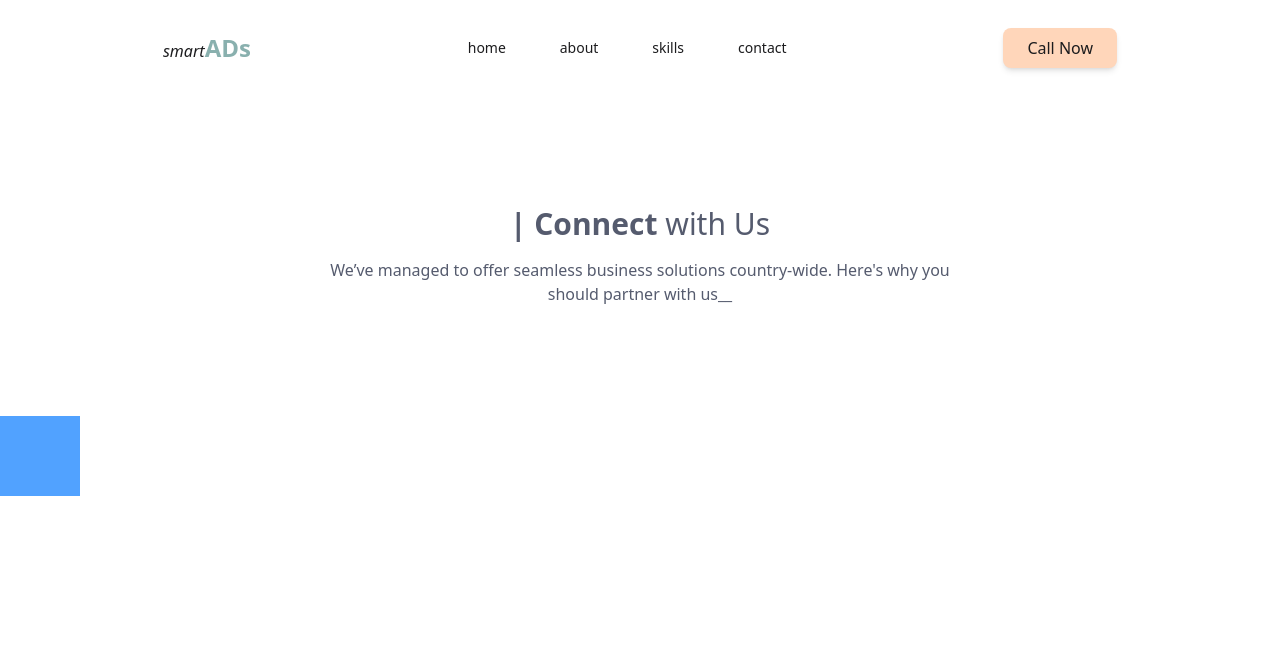
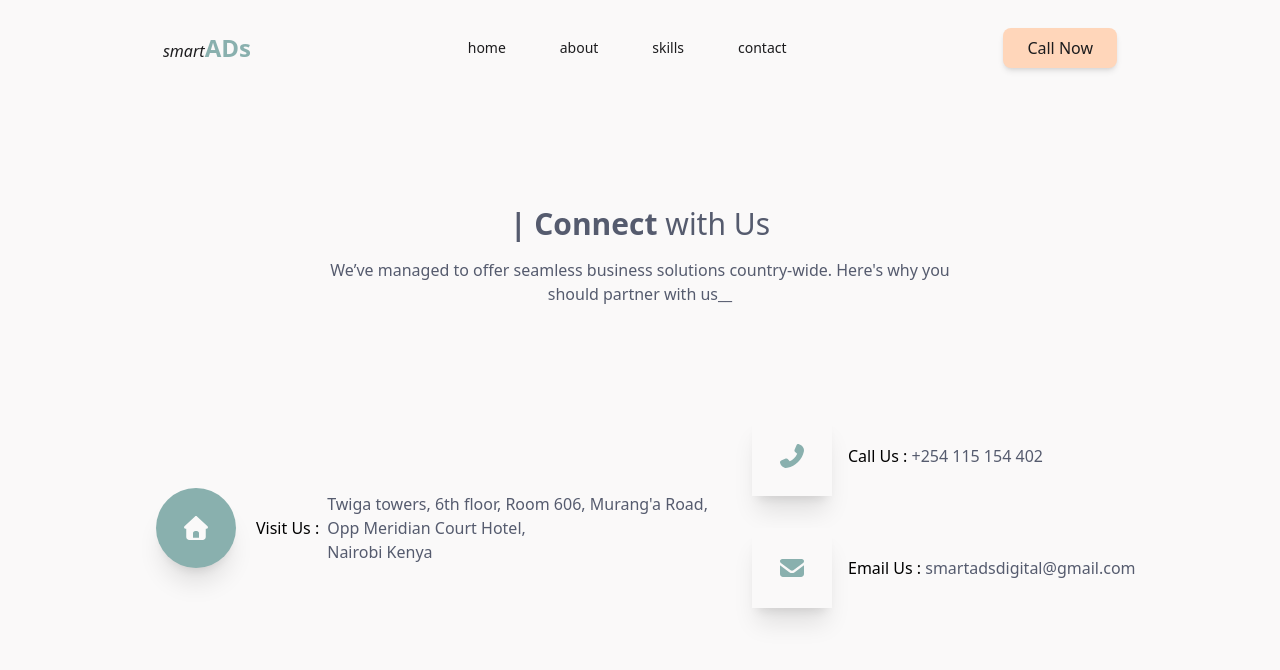
Before and after one commit to SmartMinds1/Portfolio, a React (Vite) app: page /contact in a window 1280 px wide. Shown: the top 670 px of the page. Built offline with nearby package versions, Linux system fonts and the light colour scheme.

Commit message:
Done with the first section of the contact page

```diff
--- a/src/index.css
+++ b/src/index.css
@@ -70,4 +70,16 @@
   .missionVission{
     @apply w-1/4 mb-4 pb-2 leading-6.5 text-3xl text-primary border-b-2 border-secondary font-bold;
   }
+
+
+ /*  contacts page */
+ .contactIconBox{
+  @apply w-20 h-20 shadow-xl flex items-center justify-center mr-4;
+ }
+ .contactIcon{
+  @apply text-2xl text-secondary;
+ }
+ .callEmailBox{
+  @apply w-full h-fit  flex flex-row items-center justify-start mb-8;
+ }
 }
--- a/src/pages/Contact.jsx
+++ b/src/pages/Contact.jsx
@@ -1,5 +1,8 @@
 import React from "react";
 import { Link } from "react-router-dom";
+import { FontAwesomeIcon } from "@fortawesome/react-fontawesome";
+import { faEnvelope, faHome, faHomeAlt, faPhoneFlip } from "@fortawesome/free-solid-svg-icons";
+/* import { faCheckCircle } from "@fortawesome/free-solid-svg-icons"; */
 
 const Contact = ()=> {
 
@@ -7,7 +10,7 @@ const Contact = ()=> {
         <div>
 
             {/* CONTACT HEAD */}
-            <div className="w-full h-24 bg-transparent flex flex-row items-center justify-evenly">
+            <div className="w-full h-24 bg-background flex flex-row items-center justify-evenly">
                 <p className="text-text"> <i>smart</i><span className="text-secondary text-2xl font-bold">ADs</span></p>
                 <ul className="flex flex-row items-center justify-evenly w-1/3 h-12 text-text text-sm">
                     <li> <Link to="/">home</Link> </li>
@@ -20,14 +23,39 @@ const Contact = ()=> {
 
 
             {/* SECTION 1 */}
-            <div className="h-[40vh] w-full flex items-center justify-center">
-                <div className="w-full">
-                    <p className="header">| Connect <span className="headerSpan">with Us </span></p>
-                    <p className="w-1/2 text-md m-auto mt-4 text-primary text-center">We’ve managed to offer seamless business solutions country-wide. Here's why you should partner with us__</p>
+            <div className="w-full h-[85vh] bg-background">
+                <div className="h-[40vh] w-full flex items-center justify-center">
+                    <div className="w-full">
+                        <p className="header">| Connect <span className="headerSpan">with Us </span></p>
+                        <p className="w-1/2 text-md m-auto mt-4 text-primary text-center">We’ve managed to offer seamless business solutions country-wide. Here's why you should partner with us__</p>
+                    </div>
+                </div>
+
+               {/* contacts div */}
+               <div className="w-[80vw] m-auto h-fit flex flex-row items-center justify-center flex-wrap-reverse gap-4">
+                    {/* visit div */}
+                    <div className="w-140 m-auto h-40 flex flex-row items-center justify-evenly">
+                        <div className=" contactIconBox rounded-full bg-secondary"> <FontAwesomeIcon icon={faHomeAlt} className="contactIcon text-background"></FontAwesomeIcon> </div>
+                        <p> Visit Us : </p>
+                        <p className="text-primary ml-1"> Twiga towers, 6th floor, Room 606, Murang'a Road, <br /> Opp Meridian Court Hotel, <br /> Nairobi Kenya </p>
+                    </div>
+
+                    {/* call Email div */}
+                    <div className=" w-100">
+                        <div className="callEmailBox">
+                            <div className=" contactIconBox bg-background"> <FontAwesomeIcon icon={faPhoneFlip} className="contactIcon"></FontAwesomeIcon></div>
+                            <p>Call Us : <span className="text-primary">+254 115 154 402</span> </p>
+                        </div>
+                        <div className="callEmailBox">
+                            <div className="contactIconBox bg-background"> <FontAwesomeIcon icon={faEnvelope} className="contactIcon"></FontAwesomeIcon></div>
+                            <p>Email Us : <span className="text-primary">smartadsdigital@gmail.com</span> </p>
+                        </div>
+                    </div>
                 </div>
             </div>
 
-            <div className=" w-20 h-20 rounded-[60%_40%_30%_70% / 60%_30%_70%_40%] bg-blue-400 "></div>
+
+            {/* SECTION 2 */}
 
         </div>
     );
```
